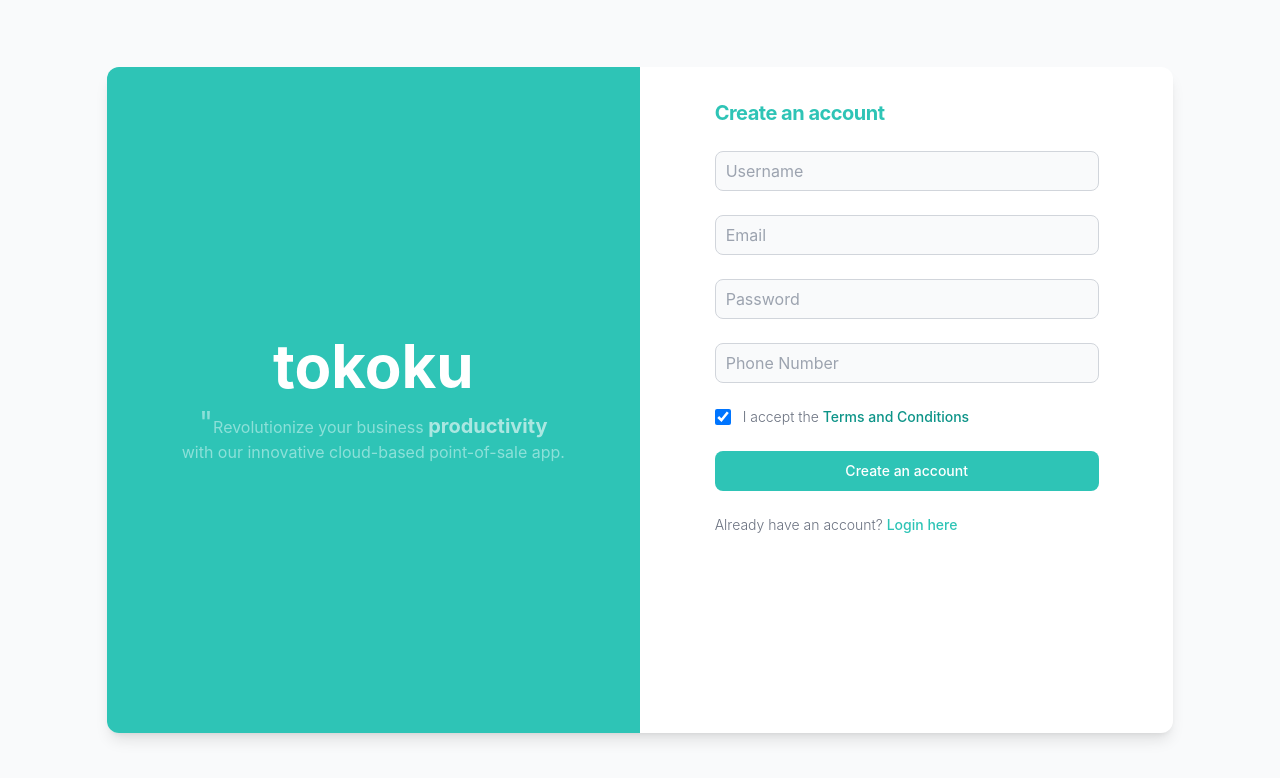
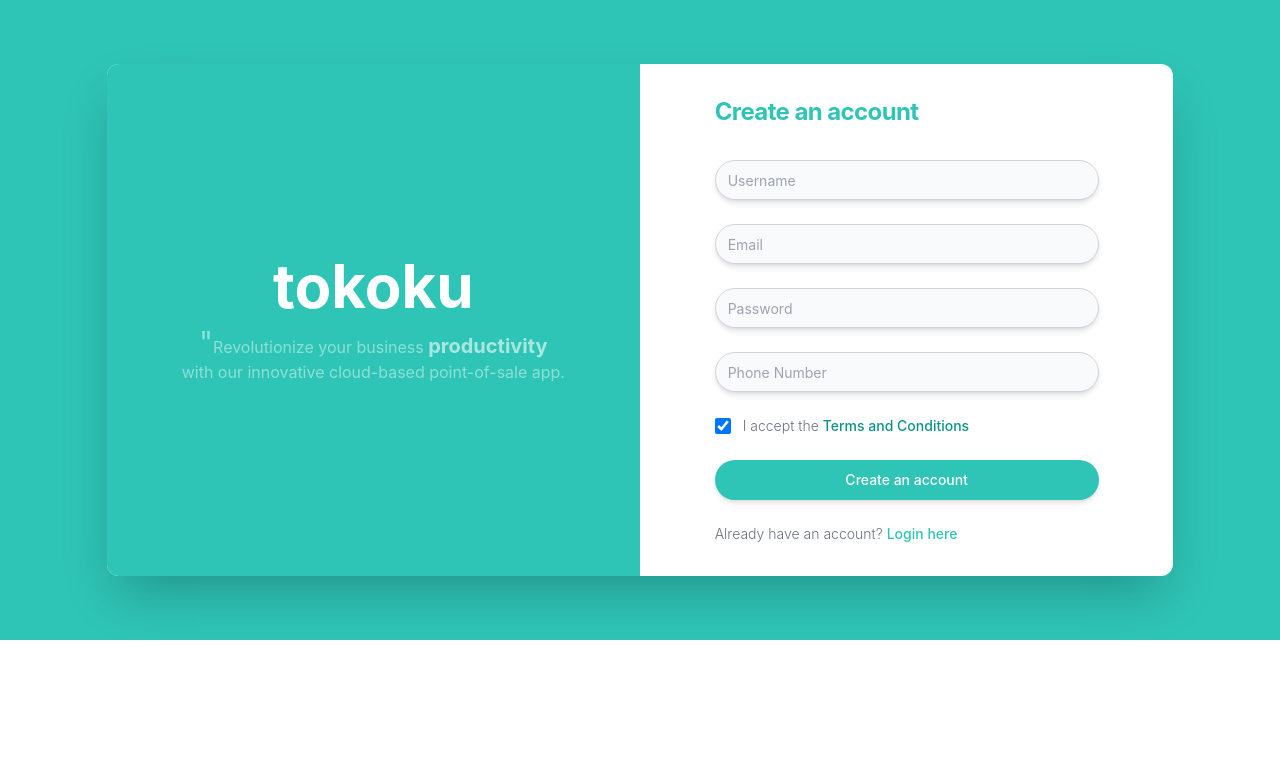
Before and after one commit to VirgiawanLR/mini-cashier-group1-FE, a React (Create React App) app: page /sign-up in a window 1280 px wide. Shown: the top 778 px of the page. Built offline with nearby package versions, Linux system fonts and the light colour scheme; what tw-elements would draw is missing.

Commit message:
update sign-up
ready to merge

```diff
--- a/src/components/user/registration/CustomCheckbox.jsx
+++ b/src/components/user/registration/CustomCheckbox.jsx
@@ -22,13 +22,13 @@ function CustomCheckbox({ ...props }) {
             className="relative mx-auto overflow-x overflow-y-auto bg-white h-5/6 w-fit rounded-xl
           py-20 px-20"
           >
-            <a
+            <span
               className="text-gray-800 font-bold text-xl
               absolute right-4 top-4 hover:cursor-pointer"
               onClick={buttonHandler}
             >
               x
-            </a>
+            </span>
             <div className="max-w-lg">
               <TermsAndCondition />
             </div>
@@ -52,13 +52,13 @@ function CustomCheckbox({ ...props }) {
             className="font-light text-gray-500 dark:text-gray-300"
           >
             I accept the{" "}
-            <a
+            <span
               className="font-medium text-teal-600 hover:underline
               dark:text-teal-500"
               onClick={buttonHandler}
             >
               Terms and Conditions
-            </a>
+            </span>
           </label>
         </div>
       </div>
--- a/src/components/user/registration/CustomForm.jsx
+++ b/src/components/user/registration/CustomForm.jsx
@@ -13,21 +13,21 @@ function CustomForm({ label, ...props }) {
             meta.touched && meta.error
               ? " placeholder:text-sm text-sm placeholder-red-400 bg-red-50 border-2" +
                 " border-red-500 text-red-900 h-10 my-auto" +
-                " sm:text-sm rounded-lg focus:ring-red-600 focus:border-red-600 block w-full" +
-                " p-2.5 dark:bg-gray-700 dark:border-2 dark:border-red-600 dark:placeholder-gray-400" +
+                " sm:text-sm rounded-full shadow-md focus:ring-red-600 focus:border-red-600 block w-full" +
+                " py-1 px-3 dark:bg-gray-700 dark:border-2 dark:border-red-600 dark:placeholder-gray-400" +
                 " dark:text-white dark:focus:ring-red-500 dark:focus:border-red-500" +
-                " lg:placeholder:text-base lg:text-base"
+                " lg:placeholder:text-sm lg:text-sm"
               : " placeholder:text-sm text-sm bg-gray-50 border border-gray-300 text-gray-900" +
-                " sm:text-sm rounded-lg h-10 my-auto" +
-                " focus:ring-light focus:border-light block w-full p-2.5 dark:bg-gray-700" +
+                " sm:text-sm rounded-full shadow-md h-10 my-auto" +
+                " focus:ring-light focus:border-light block w-full py-1 px-3 dark:bg-gray-700" +
                 " dark:border-gray-600 dark:placeholder-gray-400 dark:text-white" +
                 " dark:focus:ring-primary dark:focus:border-primary" +
-                " lg:placeholder:text-base lg:text-base"
+                " lg:placeholder:text-sm lg:text-sm"
           }
         />
       </div>
       {meta.touched && meta.error && (
-        <div className="absolute text-red-600 text-xs pt-1 font-normal">
+        <div className="absolute text-red-600 text-xs left-3 pt-1 font-normal">
           {meta.error}
         </div>
       )}
--- a/src/features/users/userSlice.js
+++ b/src/features/users/userSlice.js
@@ -1,5 +1,5 @@
 import { createSlice } from "@reduxjs/toolkit";
-import { Axios } from "axios";
+import axios from "axios";
 
 const userAPI = "http://localhost:8000/user";
 
@@ -13,14 +13,31 @@ export const userSlice = createSlice({
       user_ID: 0,
       isSuccess: false,
     },
+    backEndResponse: {},
   },
   reducers: {
     setLoggedInUser: (state, action) => {
       state.loggedInUser = action.payload;
     },
+    setResponse: (state, action) => {
+      state.backEndResponse = action.payload;
+    },
   },
 });
 
-export const { setLoggedInUser } = userSlice.actions;
+export const { setLoggedInUser, setResponse } = userSlice.actions;
 
 export default userSlice.reducer;
+
+export function postNewUserData(data) {
+  return async (dispatch) => {
+    try {
+      let response = await axios.post(`${userAPI}/register`, data);
+      dispatch(setResponse(response.data));
+      console.log(response);
+    } catch (error) {
+      console.log(error);
+      dispatch(setResponse(error.response.data));
+    }
+  };
+}
--- a/src/pages/SignUp.jsx
+++ b/src/pages/SignUp.jsx
@@ -1,13 +1,19 @@
 import React from "react";
 import { Formik, Form } from "formik";
 import * as Yup from "yup";
-import TermsAndCondition from "../components/user/registration/TermsAndCondition";
 import CustomForm from "../components/user/registration/CustomForm";
 import CustomCheckbox from "../components/user/registration/CustomCheckbox";
+import { useDispatch, useSelector } from "react-redux";
+import { useNavigate } from "react-router-dom";
+import { postNewUserData } from "../features/users/userSlice";
 
 function SignUp() {
   const phoneRegExp =
     /^((\\+[1-9]{1,4}[ \\-]*)|(\\([0-9]{2,3}\\)[ \\-]*)|([0-9]{2,4})[ \\-]*)*?[0-9]{3,4}?[ \\-]*[0-9]{3,4}?$/;
+
+  const dispatch = useDispatch();
+  const navigate = useNavigate();
+  const backResponse = useSelector((state) => state.user.backEndResponse);
 
   const registerSchema = Yup.object().shape({
     username: Yup.string().required("Must not blank"),
@@ -29,13 +35,24 @@ function SignUp() {
       "Please accept the terms of Service"
     ),
   });
-  const onSubmit = () => {};
+  const onSubmit = (values, action) => {
+    console.log(values);
+    const { username, email, password, phoneNumber } = values;
+    let dataToSend = {
+      username,
+      email,
+      password,
+      phone_number: phoneNumber,
+    };
+    dispatch(postNewUserData(dataToSend));
+    console.log(action);
+  };
 
   return (
-    <section className="bg-gray-50 dark:bg-gray-900 h-screen flex items-center">
-      <div className=" w-5/6 h-5/6 flex flex-col lg:flex-row mx-auto bg-white rounded-xl shadow-lg ">
+    <section className="bg-primary dark:bg-gray-900 py-16 flex items-center">
+      <div className=" w-5/6 flex flex-col lg:flex-row mx-auto bg-white rounded-xl shadow-2xl">
         <div
-          className="bg-primary bg-cover w-full lg:w-1/2 mr-0 flex rounded-bl-xl
+          className="bg-primary py-20 bg-cover w-full lg:w-1/2 mr-0 flex rounded-bl-xl
         flex-col justify-center items-center rounded-tl-xl"
         >
           <h1 className=" font-bold text-6xl text-white">tokoku</h1>
@@ -54,19 +71,32 @@ function SignUp() {
         <div className="w-full lg:w-1/2 ml-0">
           <div
             className="flex flex-col items-center justify-center
-          px-6 py-8 mx-auto lg:py-0"
+          px-6 mx-auto lg:py-0"
           >
             <div
               className="w-full bg-white rounded-lg dark:border
             md:mt-0 sm:max-w-md xl:p-0 dark:bg-gray-800 dark:border-gray-700"
             >
-              <div className="p-6 space-y-4 md:space-y-6 sm:p-8">
+              <div className="p-6 space-y-4 md:space-y-8 sm:p-8">
                 <h1
                   className="text-xl font-bold leading-tight tracking-tight
-              text-primary md:text-xl dark:text-white text-sec"
+                text-primary md:text-2xl dark:text-white text-sec"
                 >
                   Create an account
                 </h1>
+                {backResponse.message && (
+                  <div className="relative m-0 p-0">
+                    {backResponse.isSuccess ? (
+                      <p className=" text-sm text-primary font-semibold">
+                        Check your email for verification
+                      </p>
+                    ) : (
+                      <p className=" text-sm text-red-400 font-semibold">
+                        {backResponse.message}
+                      </p>
+                    )}
+                  </div>
+                )}
                 <Formik
                   initialValues={{
                     username: "",
@@ -116,22 +146,21 @@ function SignUp() {
                         />
                         <button
                           type="submit"
-                          className="w-full text-white bg-primary hover:bg-primary
-                    focus:ring-4 focus:outline-none focus:ring-primary font-medium
-                    rounded-lg text-sm px-5 py-2.5 text-center dark:bg-primary
-                    dark:hover:bg-primary dark:focus:ring-primary"
+                          className="w-full shadow-md text-white bg-primary hover:bg-primary
+                          focus:ring-4 focus:outline-none focus:ring-primary font-medium
+                          rounded-full text-sm px-5 py-2.5 text-center dark:bg-primary
+                          dark:hover:bg-primary dark:focus:ring-primary"
                         >
                           Create an account
                         </button>
                         <p className="text-sm font-light text-gray-500 dark:text-gray-400">
                           Already have an account?{" "}
-                          <a
-                            href="#"
+                          <span
                             className="font-medium text-primary hover:underline
                     dark:text-primary"
                           >
                             Login here
-                          </a>
+                          </span>
                         </p>
                       </Form>
                     );
```
